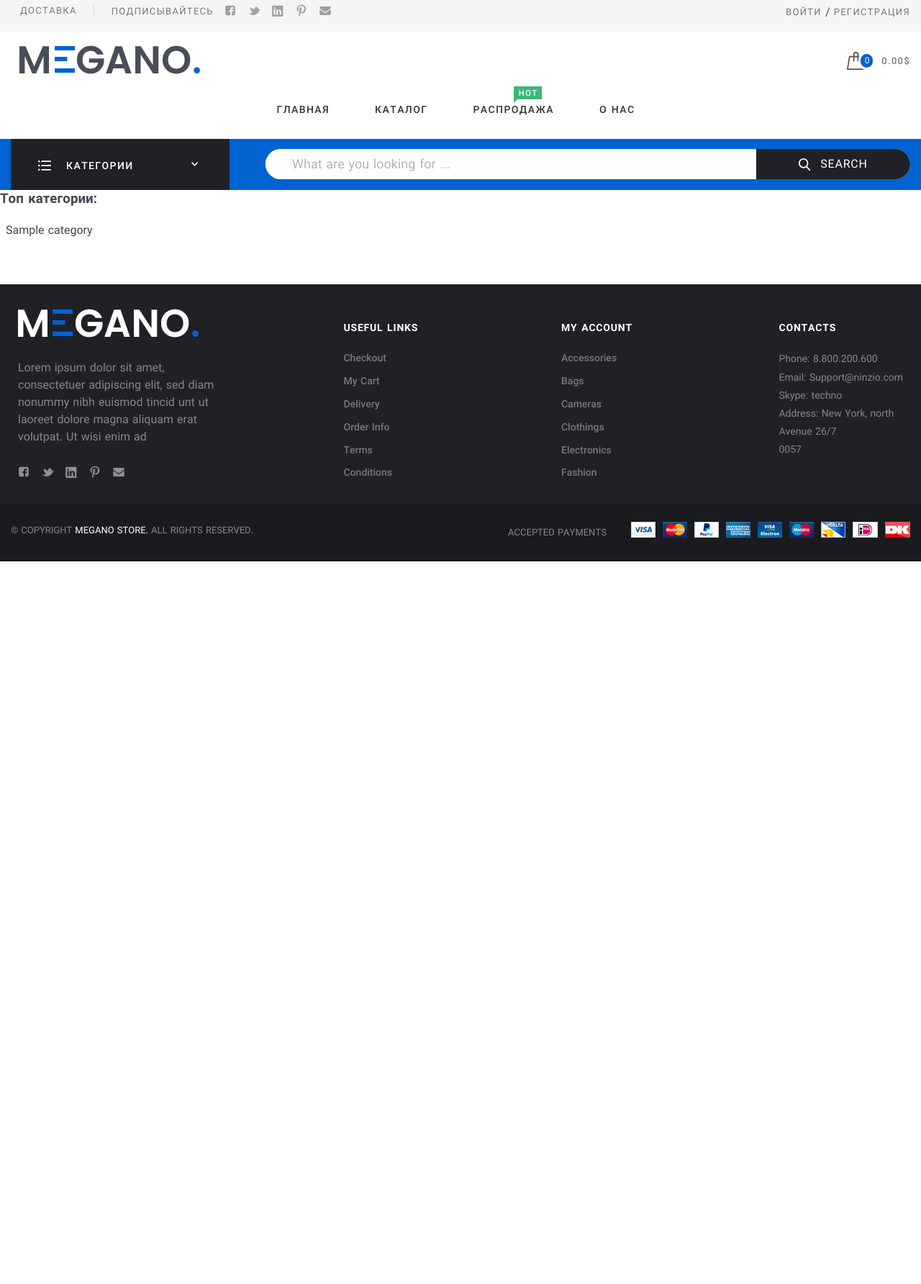
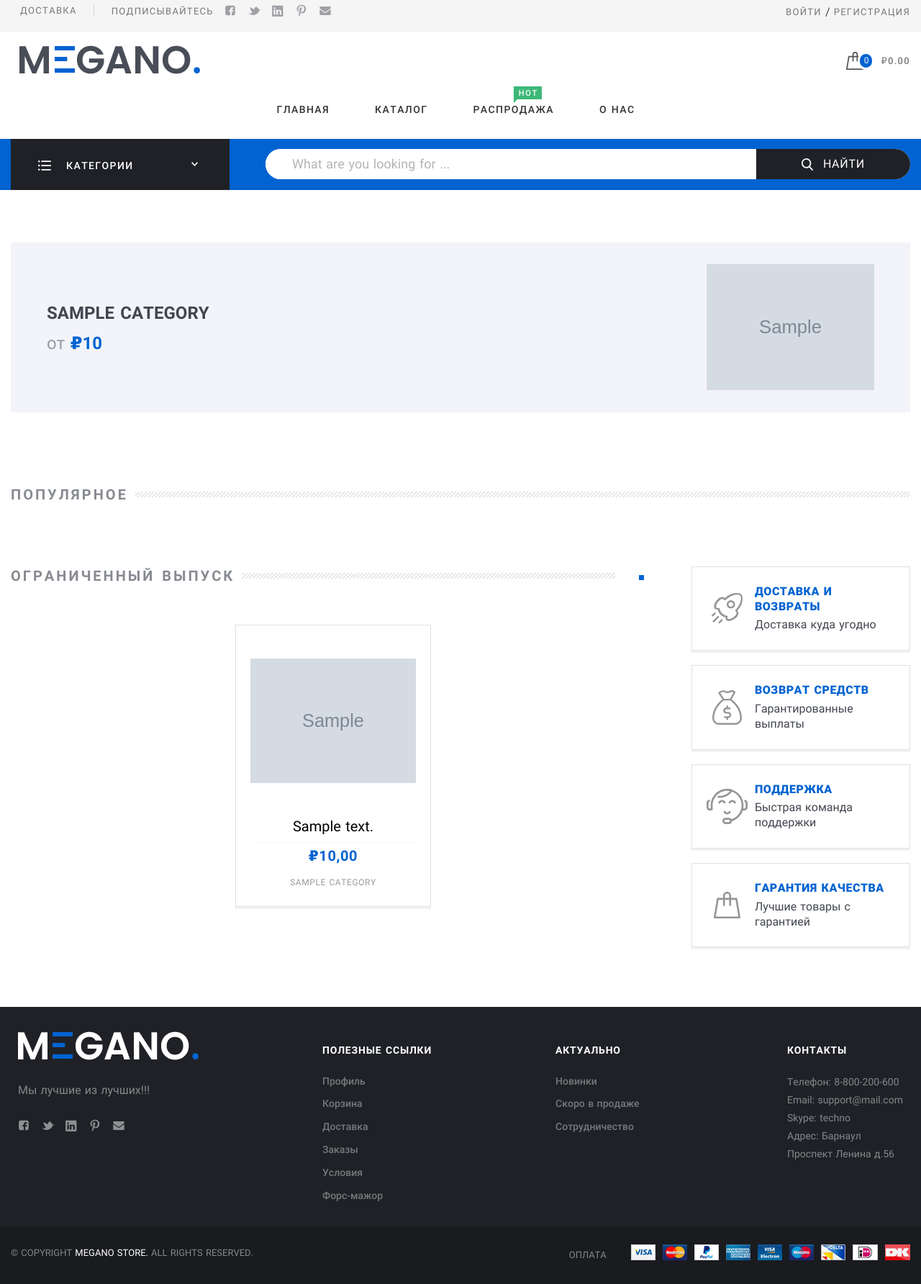
Before and after one commit to Ivan782Py/online_store_django, a Django app: page / in a window 1280 px wide. Shown: the whole page at 72% size. Before the commit the page ends 780 px from the top, so only its background shows below. Run offline with Django 4.2, Linux system fonts and the light colour scheme; tables that the repository leaves empty hold one stand-in row (values such as "Sample post"); grey boxes marked "Sample" are stand-in pictures.

Commit message:
added HomeView and class Cart

```diff
--- a/app_shop/urls.py
+++ b/app_shop/urls.py
@@ -2,10 +2,10 @@
 from django.conf import settings
 from django.conf.urls.static import static
 
-from app_shop.views import MainView
+from app_shop.views import HomeView
 
 urlpatterns = [
-    path('', MainView.as_view(), name='home'),
+    path('', HomeView.as_view(), name='home'),
 ]
 
 if settings.DEBUG:
--- a/app_shop/views.py
+++ b/app_shop/views.py
@@ -2,16 +2,32 @@
 from django.shortcuts import render
 from django.views import View
 from django.views.generic.list import ListView
+from django.db.models import Sum, Min
 
 from app_shop.models import Product, Category
 
 
-class MainView(View):
+class HomeView(View):
     """ Главная страница """
 
     def get(self, request: HttpRequest) -> HttpResponse:
-        categories = Category.objects.select_related('parent').filter(parent__isnull=True).order_by('-super_category')
-        top_categories = categories.filter(favorites=True)[:3]
-        products = Product.objects.select_related('category').all()
-        return render(request, 'index.html', context={'categories': categories, 'top_categories': top_categories,
-                                                      'products': products})
+        """ Получение данных с сервера """
+        top_categories = Category.objects.select_related('parent').prefetch_related('products').filter(
+            favorites=True).annotate(min_price=Min('products__price')).order_by('-super_category')[:3]
+
+        product = Product.objects.select_related('category').prefetch_related('purchases')
+        top_products = product.filter(purchases__isnull=False).annotate(
+            num_of_purchased=Sum('purchases__quantity_of_product')).order_by('-num_of_purchased')[:8]
+        limited_ed = product.filter(status='limited').order_by('count')[:16]
+
+        context = {
+            'top_categories': top_categories,
+            'top_products': top_products,
+            'limited_ed': limited_ed,
+        }
+
+        return render(request, 'index.html', context=context)
+
+    def post(self, request: HttpRequest) -> HttpResponse:
+        """ Запрос к серверу с параметрами фильтра из поля поиска """
+        pass
--- a/templates/index.html
+++ b/templates/index.html
@@ -78,7 +78,7 @@
         </nav>
         <div class="row-block">
           <div class="CartBlock"><a class="CartBlock-block" href="cart.html"><img class="CartBlock-img" src="{% static 'assets/img/icons/cart.svg' %}" alt="cart.svg"/><span class="CartBlock-amount">0</span></a>
-            <div class="CartBlock-block"><span class="CartBlock-price">0.00$</span>
+            <div class="CartBlock-block"><span class="CartBlock-price">₽0.00</span>
             </div>
           </div>
         </div>
@@ -134,7 +134,7 @@
           <div class="search">
             <form class="form form_search" action="#" method="post">
               <input class="search-input" id="query" name="query" type="text" placeholder="What are you looking for ..."/>
-              <button class="search-button" type="submit" name="search" id="search"><img src="{% static 'assets/img/icons/search.svg' %}" alt="search.svg"/>Search
+              <button class="search-button" type="submit" name="search" id="search"><img src="{% static 'assets/img/icons/search.svg' %}" alt="search.svg"/>Найти
               </button>
             </form>
           </div>
@@ -143,21 +143,152 @@
     </div>
   </header>
 {% block content %}
-  <div>
-    <h3>Топ категории:</h3>
-    <p>
-      <ul>{% for item in top_categories %}
-        <li>{{ item }}</li>
-      {% endfor %}</ul>
-    </p>
+  <div class="Middle">
+    <div class="Section">
+      <div class="wrap">
+        <div class="BannersHome">
+          {% for category in top_categories %}
+          <a class="BannersHomeBlock" href="#">
+            <div class="BannersHomeBlock-row">
+              <div class="BannersHomeBlock-block">
+                <strong class="BannersHomeBlock-title">{{ category }}</strong>
+                <div class="BannersHomeBlock-content">
+                  от&nbsp<span class="BannersHomeBlock-price">₽{{ category.min_price }}</span>
+                </div>
+              </div>
+              <div class="BannersHomeBlock-block">
+                <div class="BannersHomeBlock-img"><img src="{% static category.image %}" alt="top_category"/>
+                </div>
+              </div>
+            </div>
+          </a>
+          {% endfor %}
+        </div>
+      </div>
+    </div>
+    <div class="Section Section_column Section_columnDesktop"  >
+      <div class="wrap">
+        <div class="Section-content">
+          <header class="Section-header">
+            <h2 class="Section-title">Популярное</h2>
+          </header>
+          <div class="Cards">
+            {% for product in top_products %}
+            <div class="Card {% if forloop.last %}hide_md hide_1450{% endif %}">
+              <a class="Card-picture" href="#"><img src="{% static product.image %}" alt="card.jpg"/></a>
+              <div class="Card-content">
+                <strong class="Card-title"><a href="#">{{ product.get_descr }}</a></strong>
+                <div class="Card-description">
+                  <div class="Card-cost"><span class="Card-price">₽{{ product.price }}</span>
+                  </div>
+                  <div class="Card-category">{{ product.category }}
+                  </div>
+                  <div class="Card-hover">
+                    <a class="Card-btn" href="#"><img src="{% static 'assets/img/icons/cart.svg' %}" alt="cart.svg"/></a>
+                  </div>
+                </div>
+              </div>
+            </div>
+            {% endfor %}
+          </div>
+        </div>
+      </div>
+    </div>
+    <div class="Section Section_column Section_columnRight">
+      <div class="wrap">
+        <div class="Section-column">
+          <div class="Section-columnSection Section-columnSection_mark">
+            <div class="media media_advantage">
+              <div class="media-image"><img src="assets/img/icons/advantages/shipping.svg" alt="shipping.svg"/>
+              </div>
+              <div class="media-content">
+                <strong class="media-title">Доставка и возвраты
+                </strong>
+                <p class="media-text">Доставка куда угодно
+                </p>
+              </div>
+            </div>
+          </div>
+          <div class="Section-columnSection Section-columnSection_mark">
+            <div class="media media_advantage">
+              <div class="media-image"><img src="assets/img/icons/advantages/moneyBack.svg" alt="moneyBack.svg"/>
+              </div>
+              <div class="media-content">
+                <strong class="media-title">Возврат средств
+                </strong>
+                <p class="media-text">Гарантированные выплаты
+                </p>
+              </div>
+            </div>
+          </div>
+          <div class="Section-columnSection Section-columnSection_mark">
+            <div class="media media_advantage">
+              <div class="media-image"><img src="assets/img/icons/advantages/support.svg" alt="support.svg"/>
+              </div>
+              <div class="media-content">
+                <strong class="media-title">Поддержка
+                </strong>
+                <p class="media-text">Быстрая команда поддержки
+                </p>
+              </div>
+            </div>
+          </div>
+          <div class="Section-columnSection Section-columnSection_mark">
+            <div class="media media_advantage">
+              <div class="media-image"><img src="assets/img/icons/advantages/quality.svg" alt="quality.svg"/>
+              </div>
+              <div class="media-content">
+                <strong class="media-title">Гарантия качества
+                </strong>
+                <p class="media-text">Лучшие товары с гарантией
+                </p>
+              </div>
+            </div>
+          </div>
+        </div>
+        <div class="Section-content">
+          <div class="Slider Slider_carousel">
+            <header class="Section-header Section-header_close">
+              <h2 class="Section-title">Ограниченный выпуск
+              </h2>
+              <div class="Section-control">
+                <div class="Slider-navigate"></div>
+              </div>
+            </header>
+            <div class="Slider-box Cards">
+              {% for product in limited_ed %}
+              <div class="Slider-item">
+                <div class="Slider-content">
+                  <div class="Card">
+                    <a class="Card-picture" href="#"><img src="{% static product.image %}" alt="card.jpg"/></a>
+                    <div class="Card-content">
+                      <strong class="Card-title"><a href="#">{{ product.get_descr }}</a></strong>
+                      <div class="Card-description">
+                        <div class="Card-cost">
+                          <span class="Card-price">₽{{ product.price }}</span>
+                        </div>
+                        <div class="Card-category">{{ product.category }}</div>
+                        <div class="Card-hover">
+                          <a class="Card-btn" href="#"><img src="{% static 'assets/img/icons/cart.svg' %}" alt="cart.svg"/></a>
+                        </div>
+                      </div>
+                    </div>
+                  </div>
+                </div>
+              </div>
+              {% endfor %}
+            </div>
+          </div>
+        </div>
+      </div>
+    </div>
   </div>
 {% endblock content %}
   <footer class="Footer">
     <div class="wrap">
       <div class="row Footer-main">
         <div class="row-block"><a class="logo Footer-logo" href="index.html"><img class="logo-image" src="{% static 'assets/img/logo_footer.png' %}" alt="logo_footer.png"/></a>
-          <p>Lorem ipsum dolor sit amet, consectetuer adipiscing elit, sed diam nonummy nibh euismod tincid  unt ut laoreet dolore magna aliquam erat volutpat. Ut wisi enim ad
-          </p>
+          <p>Мы лучшие из лучших!!!</p>
           <ul class="menu menu_img menu_smallImg Footer-menuSoc">
             <li class="menu-item"><a class="menu-link" href="#"><img src="{% static 'assets/img/icons/socialFooter/fb.svg' %}" alt="fb.svg"/></a>
             </li>
@@ -172,45 +303,39 @@
           </ul>
         </div>
         <div class="row-block">
-          <strong class="Footer-title">Useful Links
+          <strong class="Footer-title">Полезные ссылки
           </strong>
           <ul class="menu menu_vt Footer-menu">
-            <li class="menu-item"><a class="menu-link" href="#">Checkout</a>
+            <li class="menu-item"><a class="menu-link" href="#">Профиль</a>
             </li>
-            <li class="menu-item"><a class="menu-link" href="#">My Cart</a>
+            <li class="menu-item"><a class="menu-link" href="#">Корзина</a>
             </li>
-            <li class="menu-item"><a class="menu-link" href="#">Delivery</a>
+            <li class="menu-item"><a class="menu-link" href="#">Доставка</a>
             </li>
-            <li class="menu-item"><a class="menu-link" href="#">Order Info</a>
+            <li class="menu-item"><a class="menu-link" href="#">Заказы</a>
             </li>
-            <li class="menu-item"><a class="menu-link" href="#">Terms</a>
+            <li class="menu-item"><a class="menu-link" href="#">Условия</a>
             </li>
-            <li class="menu-item"><a class="menu-link" href="#">Conditions</a>
+            <li class="menu-item"><a class="menu-link" href="#">Форс-мажор</a>
             </li>
           </ul>
         </div>
         <div class="row-block">
-          <strong class="Footer-title">My Account
+          <strong class="Footer-title">Актуально
           </strong>
           <ul class="menu menu_vt Footer-menu">
-            <li class="menu-item"><a class="menu-link" href="#">Accessories</a>
+            <li class="menu-item"><a class="menu-link" href="#">Новинки</a>
             </li>
-            <li class="menu-item"><a class="menu-link" href="#">Bags</a>
+            <li class="menu-item"><a class="menu-link" href="#">Скоро в продаже</a>
             </li>
-            <li class="menu-item"><a class="menu-link" href="#">Cameras</a>
-            </li>
-            <li class="menu-item"><a class="menu-link" href="#">Clothings</a>
-            </li>
-            <li class="menu-item"><a class="menu-link" href="#">Electronics</a>
-            </li>
-            <li class="menu-item"><a class="menu-link" href="#">Fashion</a>
+            <li class="menu-item"><a class="menu-link" href="#">Сотрудничество</a>
             </li>
           </ul>
         </div>
         <div class="row-block">
-          <strong class="Footer-title">Contacts
+          <strong class="Footer-title">Контакты
           </strong>
-          <p>Phone: 8.800.200.600<br>Email: Support@ninzio.com<br>Skype: techno<br>Address: New York, north<br>Avenue 26/7<br>0057
+          <p>Телефон: 8-800-200-600<br>Email: support@mail.com<br>Skype: techno<br>Адрес: Барнаул<br>Проспект Ленина д.56
           </p>
         </div>
       </div>
@@ -220,7 +345,7 @@
         <div class="row row_space">
           <div class="row-block">© Copyright&#32;<a href="#">Megano Store.</a>&#32;All rights reserved.
           </div>
-          <div class="row-block"><span>Accepted Payments</span>
+          <div class="row-block"><span>Оплата</span>
             <div class="Footer-payments">
               <div><img src="{% static 'assets/img/payments/visa.png' %}" alt="visa.png"/>
               </div>
```
Also changed, not shown: app_shop/admin.py (+14 -1 lines), app_shop/cart.py (added, +66 -0 lines), app_shop/models.py (+29 -0 lines), README.md (added).
